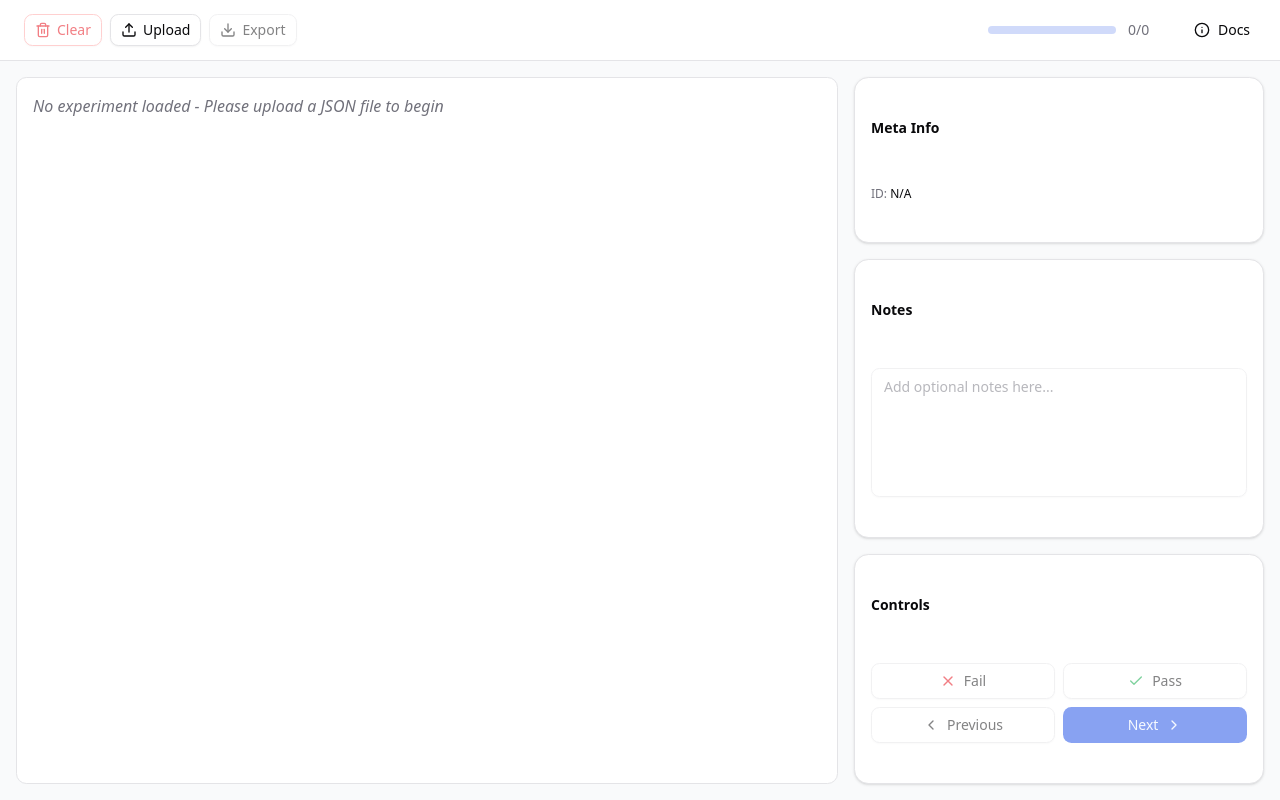
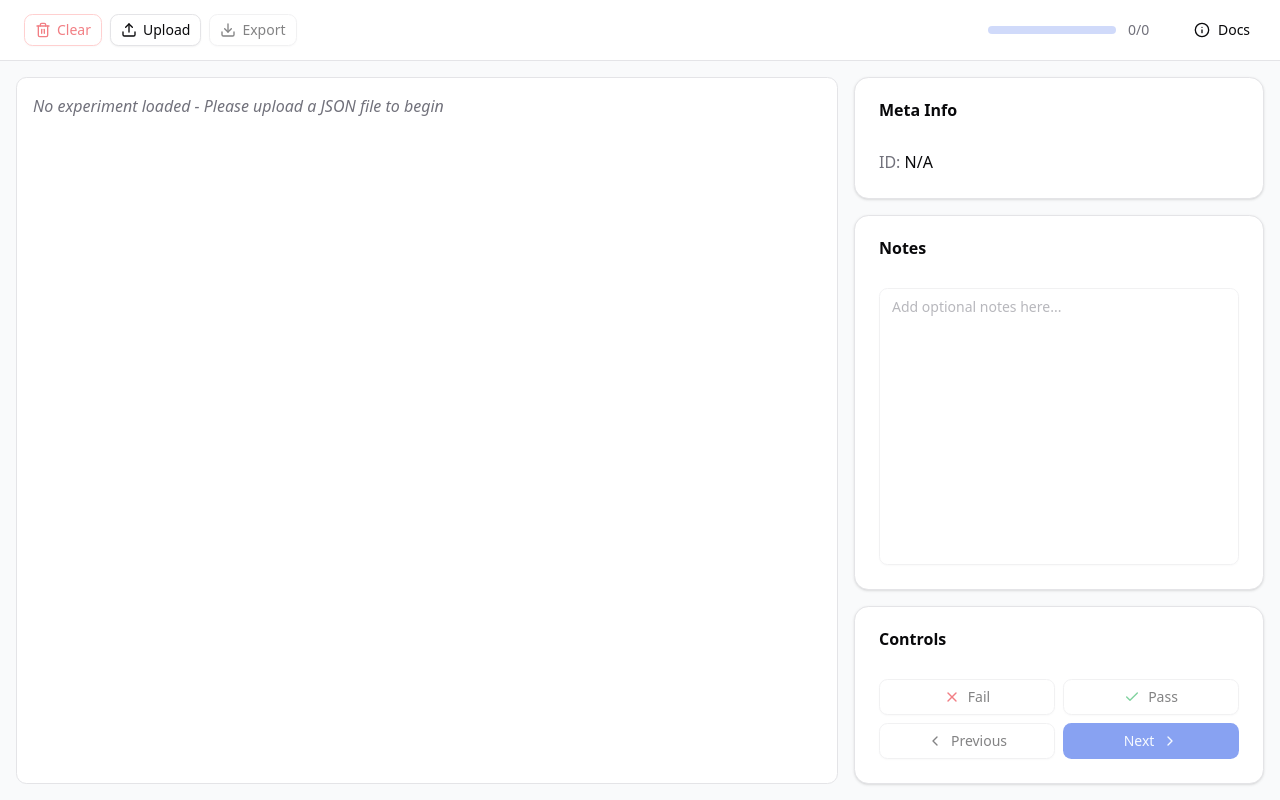
Before and after one commit to arabello/eval-annotator, a React (Vite) app: page / in a window 1280 px wide. Built offline with nearby package versions, Linux system fonts and the light colour scheme; the HTML template or start-up script is replaced by a standard one.

Commit message:
refactor: Cleanup cards style

```diff
--- a/src/App.tsx
+++ b/src/App.tsx
@@ -220,6 +220,7 @@ export default function App() {
             value={currentEntry?.notes || ""}
             onChange={updateNotes}
             disabled={!hasData}
+            className="flex-1"
           />
 
           <Controls
--- a/src/components/Controls.tsx
+++ b/src/components/Controls.tsx
@@ -23,11 +23,11 @@ export function Controls({
   disabled,
 }: ControlsProps) {
   return (
-    <Card className="bg-white">
-      <CardHeader className="p-4 pb-0">
-        <CardTitle className="text-sm">Controls</CardTitle>
+    <Card>
+      <CardHeader>
+        <CardTitle>Controls</CardTitle>
       </CardHeader>
-      <CardContent className="p-4">
+      <CardContent>
         <div className="grid grid-cols-2 gap-2">
           <Button
             variant="outline"
--- a/src/components/MetaInfo.tsx
+++ b/src/components/MetaInfo.tsx
@@ -3,15 +3,16 @@ import { Card, CardHeader, CardTitle, CardContent } from "@/components/ui/card";
 
 interface MetaInfoProps {
   currentEntry: ExperimentEntry | null;
+  className?: string;
 }
 
-export function MetaInfo({ currentEntry }: MetaInfoProps) {
+export function MetaInfo({ currentEntry, className }: MetaInfoProps) {
   return (
-    <Card className="bg-white">
-      <CardHeader className="p-4 pb-0">
-        <CardTitle className="text-sm">Meta Info</CardTitle>
+    <Card className={className}>
+      <CardHeader>
+        <CardTitle>Meta Info</CardTitle>
       </CardHeader>
-      <CardContent className="p-4 space-y-2 text-xs">
+      <CardContent>
         <div>
           <span className="text-muted-foreground">ID: </span>
           <span className="text-foreground">{currentEntry?.id || "N/A"}</span>
--- a/src/components/Notes.tsx
+++ b/src/components/Notes.tsx
@@ -1,19 +1,21 @@
 import { Card, CardHeader, CardTitle, CardContent } from "@/components/ui/card";
 import { Textarea } from "@/components/ui/textarea";
+import { cn } from "../lib/utils";
 
 interface NotesProps {
   value: string;
   onChange: (notes: string) => void;
   disabled: boolean;
+  className?: string;
 }
 
-export function Notes({ value, onChange, disabled }: NotesProps) {
+export function Notes({ value, onChange, disabled, className }: NotesProps) {
   return (
-    <Card className="flex-1 flex flex-col bg-white">
-      <CardHeader className="p-4 pb-0">
-        <CardTitle className="text-sm">Notes</CardTitle>
+    <Card className={cn("flex-1", className)}>
+      <CardHeader>
+        <CardTitle>Notes</CardTitle>
       </CardHeader>
-      <CardContent className="p-4 flex-1 flex flex-col">
+      <CardContent className="flex-1 flex flex-col">
         <Textarea
           value={value}
           onChange={(e) => onChange(e.target.value)}
```
